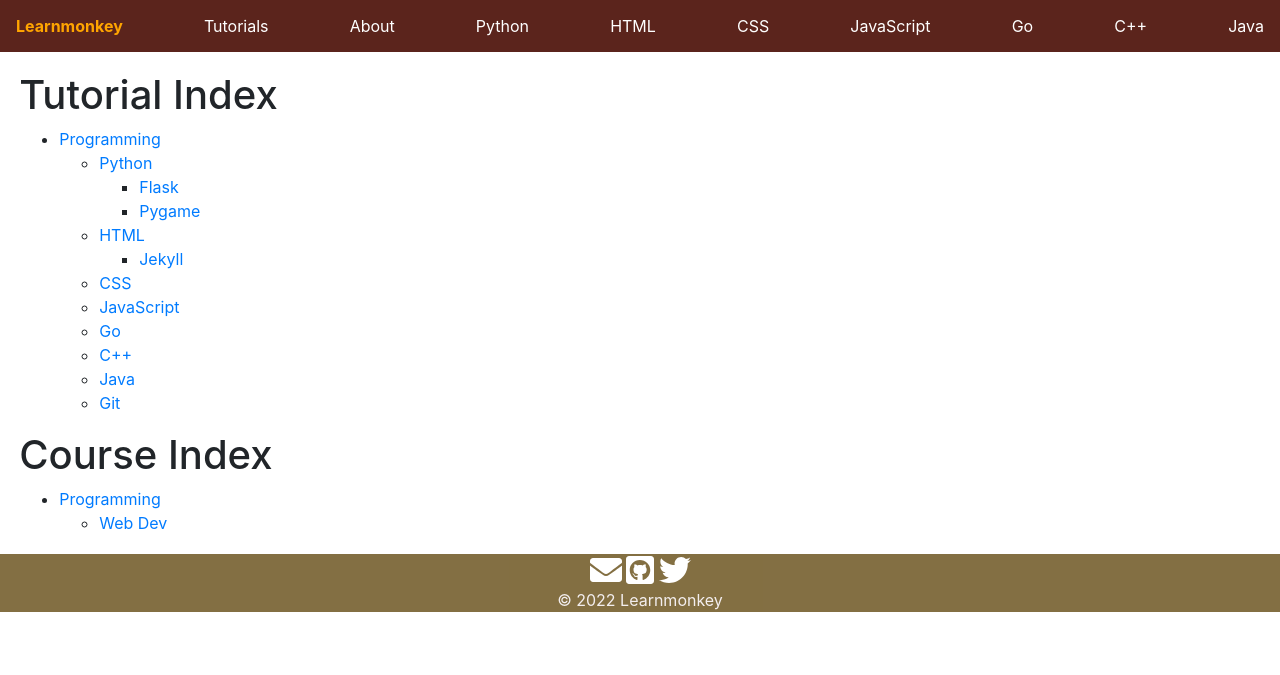
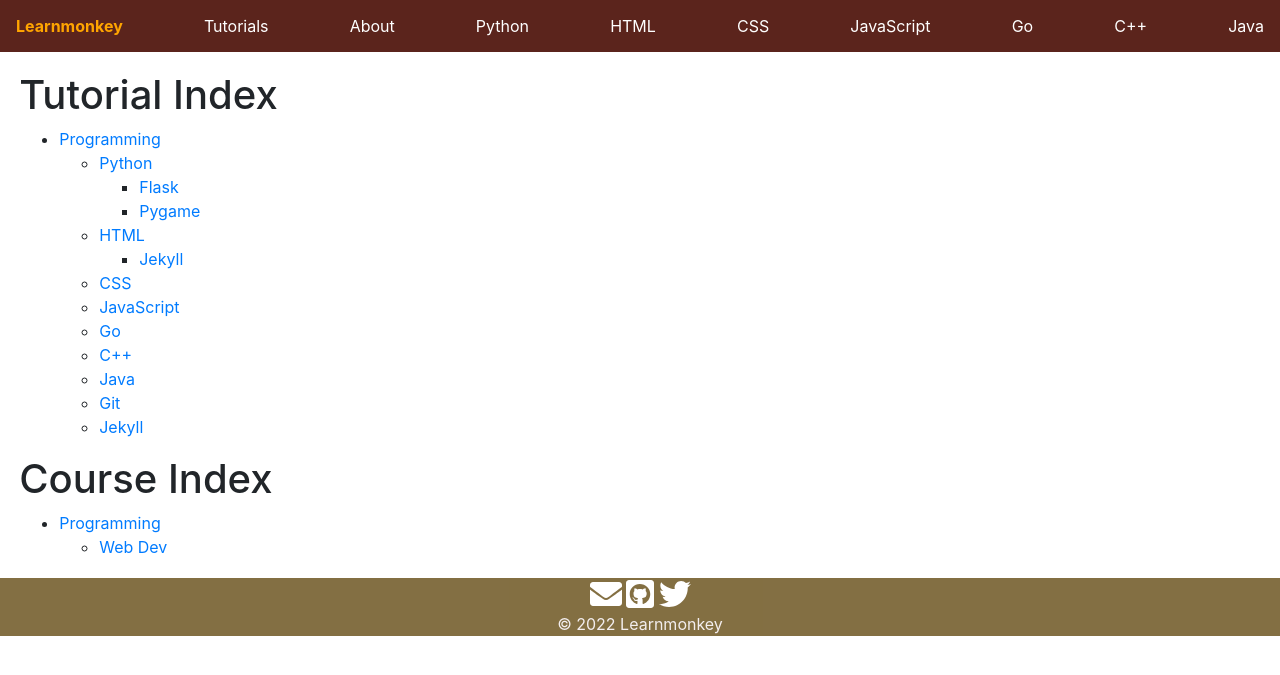
Before and after one commit to learnmonkey/learnmonkey.github.io, a Jekyll site: the page built from tutorial-index.html, in a window 1280 px wide. Shown: the top 675 px of the page. Built offline with Jekyll 4.4.1, drawn with Linux system fonts in a browser that asks for light colours.

Commit message:
put jekyll back in tutorial index

```diff
--- a/tutorial-index.html
+++ b/tutorial-index.html
@@ -25,7 +25,7 @@ layout: default
             <li><a href="/programming/cpp/">C++</a></li>
             <li><a href="/programming/java/">Java</a></li>
             <li><a href="/programming/git/">Git</a></li>
-<!--             <li><a href="/programming/jekyll/">Jekyll</a></li> -->
+            <li><a href="/programming/jekyll/">Jekyll</a></li>
         </ul>
     </li>
 </ul>
```
